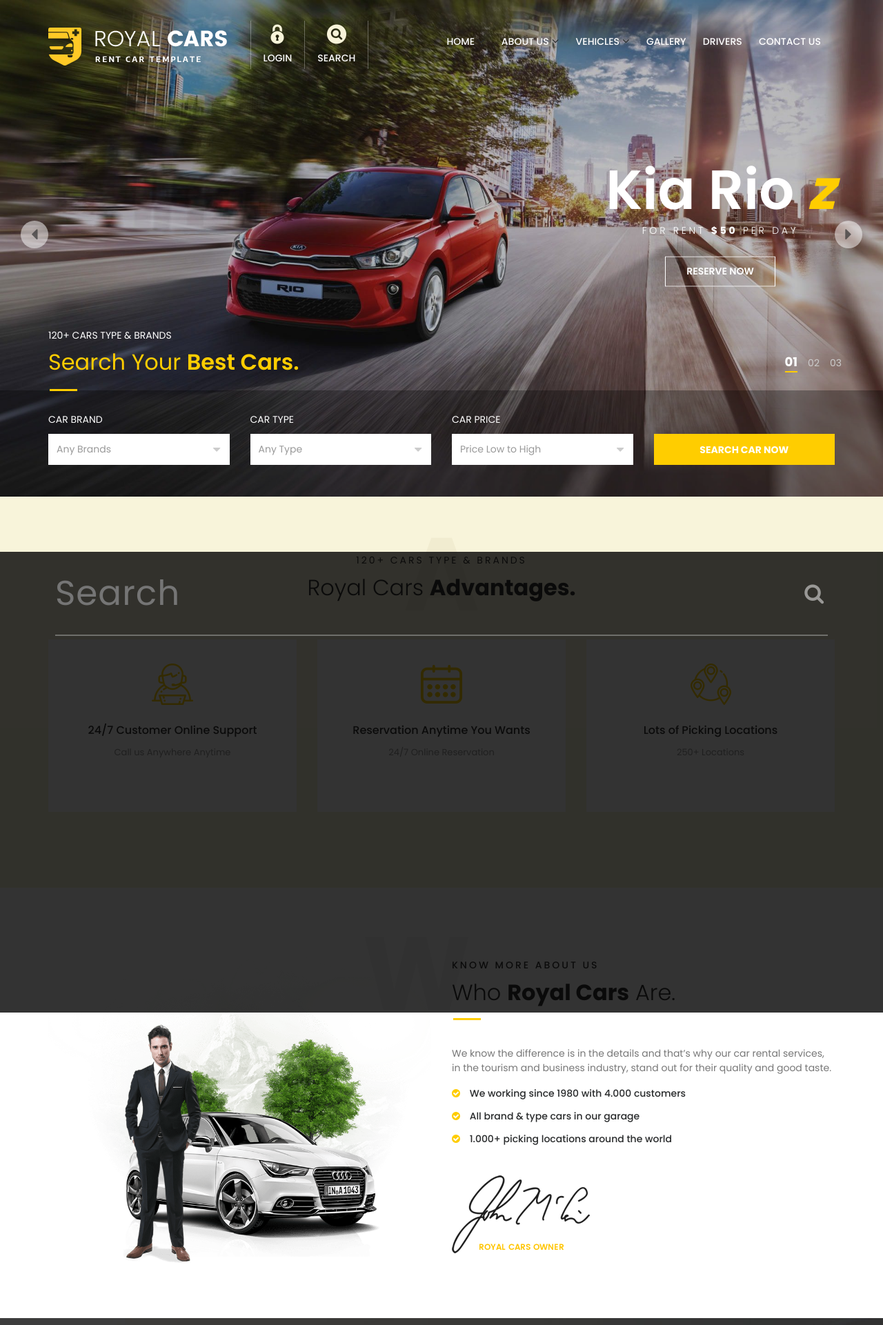
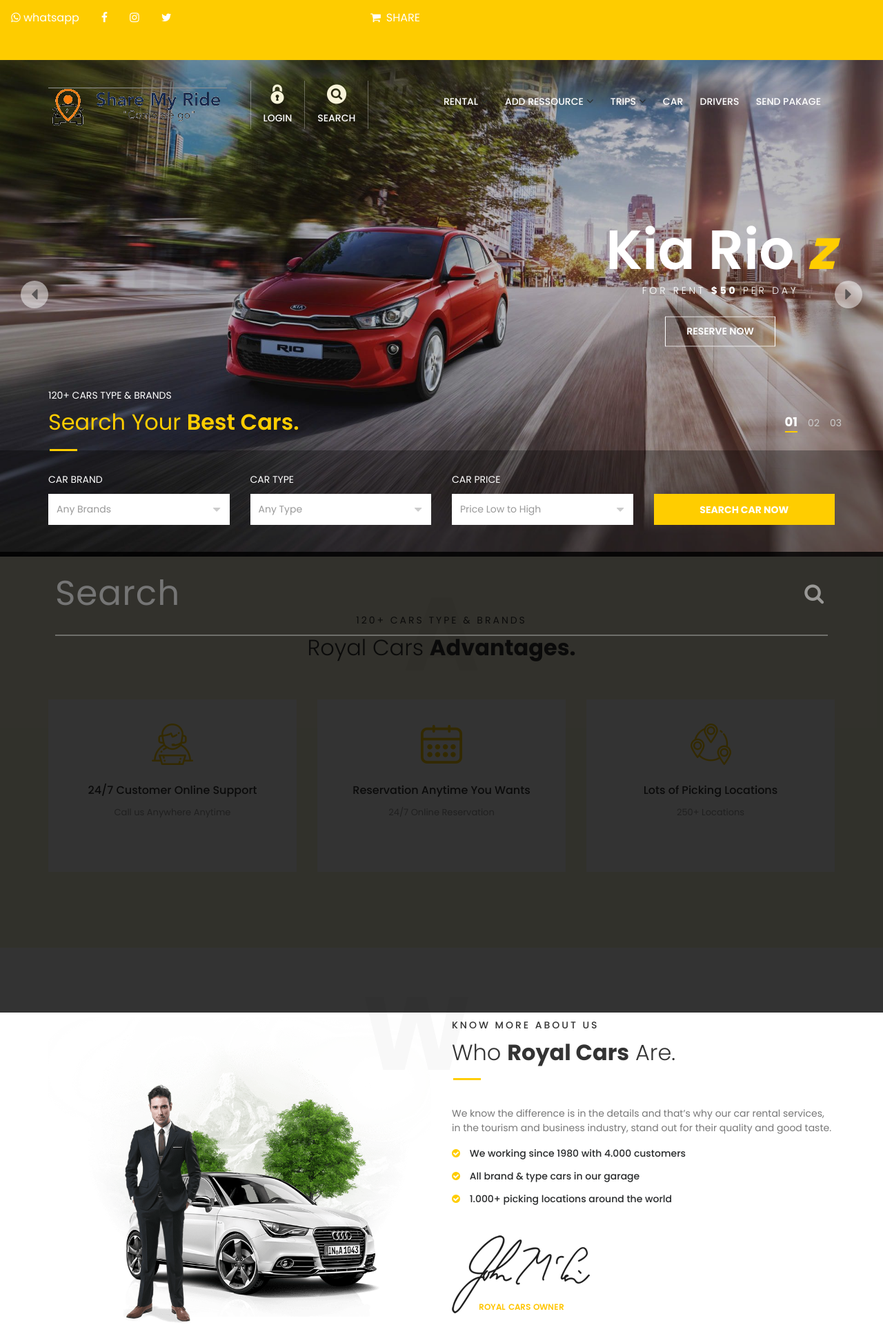
Before and after one commit to frankzohim/royalcars, a PHP site: page / in a window 1280 px wide. Shown: the top 1921 px of the page at 69% size. Run offline with PHP 8.4, Linux system fonts and the light colour scheme; some libraries are stand-ins or nearby versions.

Commit message:
FLOOTER AND HEADER OF PAGE PRINCIPAL

```diff
--- a/views/layouts/footer.php
+++ b/views/layouts/footer.php
@@ -4,9 +4,9 @@
               <div class="row clearfix">
                 <div class="col-xl-3 col-lg-3 col-md-3 col-sm-6 col-xs-12">
                   <div class="r-footer-block">
-                    <img src="assets/images/footer-logo.png" class="d-block img-fluid" alt="">
+                    <img src="assets/images/logo-share.png" class="d-block img-fluid" alt="">
                     <p>
-                      We know the difference is in the details and that’s why our car rental services, in the tourism and business industry, stand out for their quality.
+                    We know that the difference lies in the details and that is why our car rental services are distinguished by their quality.
                     </p>
                     <form action="#">
                       <div class="r-newsletter">
@@ -19,18 +19,17 @@
                 <div class="col-xl-3 col-lg-3 col-md-3 col-sm-6 col-xs-12">
                   <div class="r-footer-block">
                     <div class="r-footer-widget r-footer-phone">
-                      <span><i class="fa fa-phone"></i> CALL US ON LINE 1</span>
-                      <h5>100.1212.2000</h5>
+                      <span><i class="fa fa-phone"></i> CALL US NOW </span>
+                      <h5>+237675824349</h5>
                     </div>
                     <div class="r-footer-widget r-footer-nav">
-                      <h6>USEFUL LINK</h6>
+                      <h6>CUSTOMER</h6>
                       <nav>
                         <ul>
-                          <li><a href="#">Private Policy</a></li>
-                          <li><a href="#">Term & Conditions</a></li>
-                          <li><a href="#">Copyright Notification</a></li>
-                          <li><a href="#">Register for New Member</a></li>
-                          <li><a href="#">Press Release</a></li>
+                          <li><a href="#">Carpooling</a></li>
+                          <li><a href="#">Rend a driver</a></li>
+                          <li><a href="#">Rend a car</a></li>
+                          <li><a href="#">Ship a package</a></li>
                         </ul>
                       </nav>
                     </div>
@@ -39,18 +38,18 @@
                 <div class="col-xl-3 col-lg-3 col-md-3 col-sm-6 col-xs-12">
                   <div class="r-footer-block">
                     <div class="r-footer-widget r-footer-phone">
-                      <span><i class="fa fa-phone"></i> CALL US ON LINE 2</span>
-                      <h5>100.2424.2000</h5>
+                      <span><i class="fa fa-phone"></i> WRITE US NOW</span>
+                      <h5>+237694297339</h5>
                     </div>
                     <div class="r-footer-widget r-footer-nav">
-                      <h6>OUR INFO</h6>
+                      <h6>PROVIDER</h6>
                       <nav>
                         <ul>
-                          <li><a href="#">About Royal Cars</a></li>
-                          <li><a href="#">Our Mission & Strategy</a></li>
-                          <li><a href="#">Our Vision</a></li>
-                          <li><a href="#">Royal Cars Advantages</a></li>
-                          <li><a href="#">Contact Us</a></li>
+                          <li><a href="#">Provider a vehicle</a></li>
+                          <li><a href="#">Transport Package</a></li>
+                          <li><a href="#">Provider a driver</a></li>
+                          <li><a href="#">Offert seats</a></li>
+                          <li><a href="#">Become a driver</a></li>
                         </ul>
                       </nav>
                     </div>
@@ -59,17 +58,17 @@
                 <div class="col-xl-3 col-lg-3 col-md-3 col-sm-6 col-xs-12">
                   <div class="r-footer-block">
                     <div class="r-footer-widget r-footer-map">
-                      <a href="#"> <img src="assets/images/icon-footer-map.png" alt="" class="icon"/> RoyalCars on Map</a>
+                      <a href="#"> <img src="assets/images/icon-footer-map.png" alt="" class="icon"/> Your mobility solution</a>
                     </div>
                     <div class="r-footer-widget r-footer-nav">
-                      <h6>ACCOUNT INFORMATION</h6>
+                      <h6>INFORMATION</h6>
                       <nav>
                         <ul>
-                          <li><a href="#">Login to My Account</a></li>
-                          <li><a href="#">Press Releases</a></li>
-                          <li><a href="#">User Dashboard</a></li>
-                          <li><a href="#">Email Address</a></li>
-                          <li><a href="#">Lorem Ipsum dolorsit</a></li>
+                          <li><a href="#">Conctat us</a></li>
+                          <li><a href="#">Legal notice</a></li>
+                          <li><a href="#">Teams and conditions of use</a></li>
+                          <li><a href="#">Privacy policy</a></li>
+
                         </ul>
                       </nav>
                     </div>
@@ -78,7 +77,7 @@
               </div>
               <div class="row clearfix r-footer-strip">
                 <div class="col-xl-6 col-lg-6 col-md-6 col-sm-12 col-xs-12">
-                 © 2019 Created by <a href="https://jthemes.com/" target="_blank" title="Best Corporate WordPress, HTML Templates">jThemes Studio</a>
+                2020 Sharemyride All rights Reserved, Design by <a href="https://www.stillforce.tech" target="_blank" title="Software Technologies">Stillforce</a>
                 </div>
                 <div class="col-xl-6 col-lg-6 col-md-6 col-sm-12 col-xs-12">
                  <ul>
--- a/views/layouts/header.php
+++ b/views/layouts/header.php
@@ -1,11 +1,80 @@
-   <header>
+
+<style>
+    /*.xpem{*/
+    /*    height: 5vh;*/
+    /*}*/
+    .xpem ul {
+        list-style-type: none;
+        margin: 0;
+        padding: 0;
+        overflow: hidden;
+        background-color: #fecc00;
+
+    }
+
+    .xpem li {
+        float: left;
+    }
+
+    .xpem li a {
+        display: inline-block;
+        color: white;
+        padding: 14px 16px;
+        text-align: center;
+        text-decoration: none;
+    }
+
+    .socialtop span li a {
+        display: inline-block;
+        color: black;
+        text-align: center;
+        text-decoration: none;
+    }
+
+    .xpem li a:hover {
+        background-color: rgb(255, 255, 128);
+    }
+
+    @media screen and (max-width: 767px) {
+        .xpem ul {
+            display: flex;
+            flex-direction: column;
+        }
+
+    }
+</style>
+
+<div class="xpem" id="top-header">
+    <ul id="header">
+
+       <li claas ="socialtop"><a href="https://wa.me/"><i class="fa fa-whatsapp"></i> <span> whatsapp</span></a></li>
+
+       <div class="col-xl-6 col-lg-6 col-md-6 col-sm-12 col-xs-12">
+         <li  class="socialtop">
+                 <ul>
+                   <li><a href="#"><i class="fa fa-facebook"></i></a></li>
+                   <li><a href="#"><i class="fa fa-instagram"></i></a></li>
+                   <li><a href="#"><i class="fa fa-twitter"></i></li>
+                 </ul>
+         </li>
+
+        <li style="float: right;">
+            <a href="panier.PHP" data-position="bottom" data-tooltip="Voir mon panier"><i
+                    class="fa fa-shopping-cart mr-2 font-size-25"></i><span>SHARE</span> </a>
+        </li>
+
+    </ul>
+
+    </div>
+</div>
+<header>
           <div class="r-header r-header-inner r-header-strip-01">
             <div class="r-header-strip r-header-strip-01">
               <div class="container">
                 <div class="row clearfix">
                   <div class="col-xl-3 col-lg-3 col-md-3 col-sm-12 col-xs-12">
                     <div class="r-logo">
-                      <a href="#" class="d-inline-block"><img src="assets/images/logo-white.png" class="img-fluid d-block" alt=""></a>
+                      <a href="#" class="d-inline-block"><img src="assets/images/logo-share.png" class="img-fluid d-block" alt=""></a>
                     </div>
                     <a href="javaScript:void(0)" class="menu-icon"> <i class="fa fa-bars"></i> </a>
                   </div>
@@ -29,30 +98,27 @@
                       <nav>
                         <ul>
                           <li class="r-has-child">
-                            <a href="index.html">HOME</a>
+                            <a href="index.html">RENTAL</a>
                             <ul class="pl-0 ml-0">
-                              <li><a href="index.html">Home 01</a></li>
-                              <li><a href="index-02.html">Home 02</a></li>
-                              <li><a href="index-03.html">Home 03</a></li>
-                              <li><a href="index-04.html">Home 04</a></li>
+                              <li><a href="index.html">Car</a></li>
+                              <li><a href="index-02.html">Drivers</a></li>
+
                             </ul>
                           </li>
                           <li class="r-has-child">
-                            <a href="about.html">ABOUT US</a>
+                            <a href="about.html">ADD RESSOURCE</a>
                             <ul class="pl-0 ml-0">
-                              <li><a href="faq.html">Faq</a></li>
+                              <li><a href="faq.html">Car</a></li>
+                              <li><a href="faq.html">Drivers</a></li>
                             </ul>
                           </li>
                           <li class="r-has-child">
-                            <a href="car-listing.html">VEHICLES</a>
-                            <ul class="pl-0 ml-0">
-                              <li><a href="car-list-map.html">Car List Map</a></li>
-                              <li><a href="car-booking.html">Car Booking</a></li>
-                            </ul>
+                            <a href="car-listing.html">TRIPS</a>
+
                           </li>
-                          <li><a href="gallery.html">GALLERY</a></li>
+                          <li><a href="gallery.html">CAR</a></li>
                           <li><a href="drivers.html">DRIVERS</a></li>
-                          <li><a href="contact.html">CONTACT US</a></li>
+                          <li><a href="contact.html">SEND PAKAGE</a></li>
                         </ul>
                       </nav>
                     </div>
```
Also changed, not shown: public/assets/images/airline-img7.png (added), public/assets/images/bread-bg7.jpg (added), public/assets/images/car-img.png (added), public/assets/images/en.png (added), public/assets/images/favicon.ico (added), public/assets/images/fr.png (added), public/assets/images/ge.png (added), public/assets/images/give-a-trip.png (added), public/assets/images/giving-resource.png (added), public/assets/images/gm.png (added), public/assets/images/logo-share.jpg (added), public/assets/images/logo-share.png (added), public/assets/images/paypal-footer.png (added), public/assets/images/zh.png (added).
